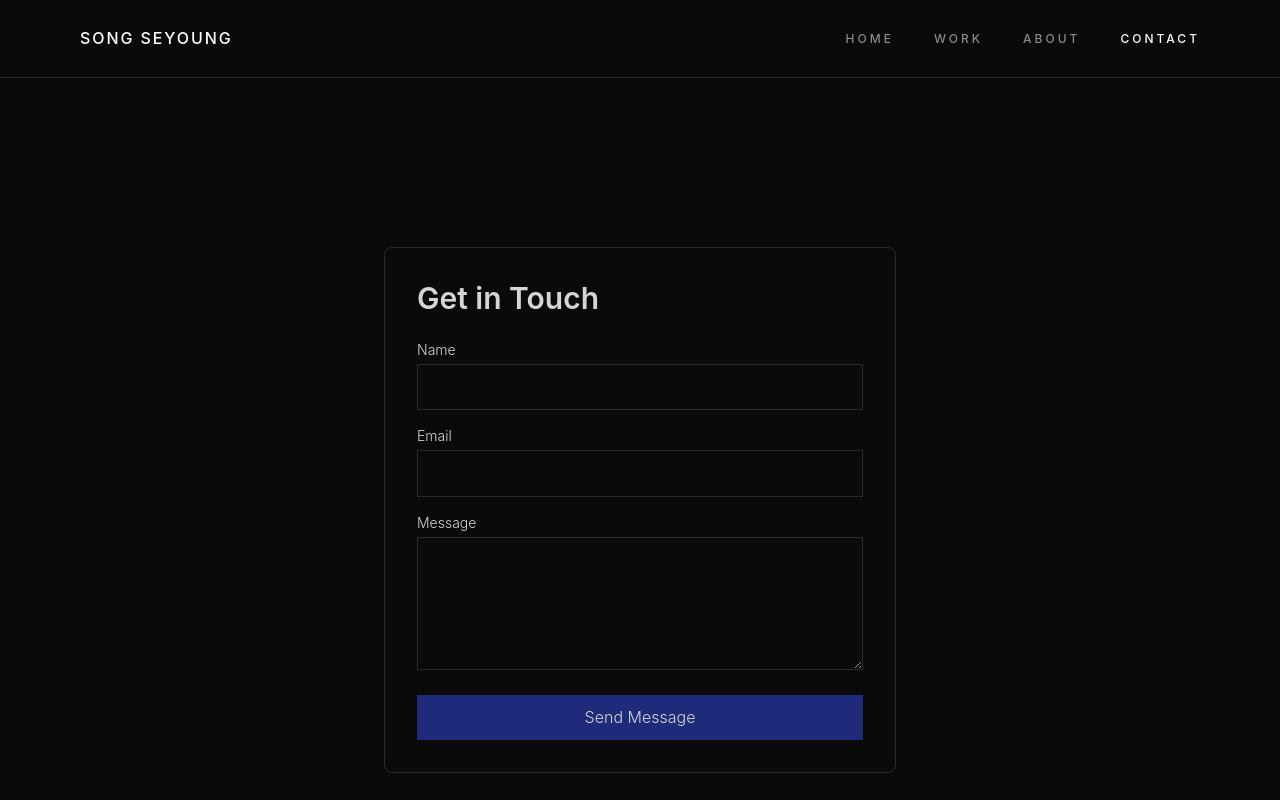
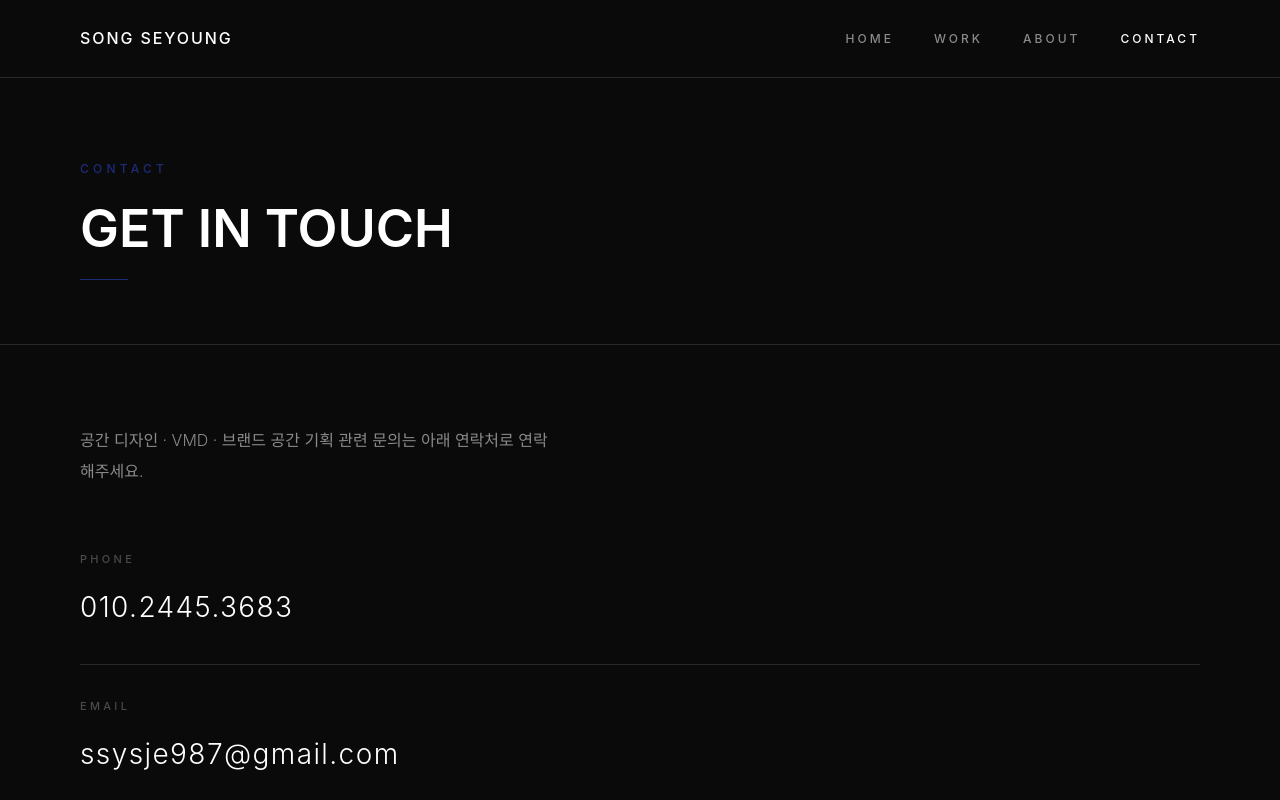
Before and after one commit to ssysje987/portfolio, a Next.js app: page /contact in a window 1280 px wide. Shown: the top 800 px of the page. Built offline with nearby package versions, Linux system fonts and the light colour scheme.

Commit message:
Fix duplicate text and add contact page

```diff
--- a/app/contact/page.tsx
+++ b/app/contact/page.tsx
@@ -1,77 +1,69 @@
-"use client";
-
-import { useState } from "react";
+export const metadata = {
+  title: 'CONTACT — SONG SEYOUNG',
+}
 
 export default function ContactPage() {
-  const [status, setStatus] = useState<"idle" | "sending" | "sent" | "error">(
-    "idle"
-  );
-  const handleSubmit = async (e: React.FormEvent<HTMLFormElement>) => {
-    e.preventDefault();
-    setStatus("sending");
-    const formData = new FormData(e.currentTarget);
-    const res = await fetch("/api/contact", {
-      method: "POST",
-      body: JSON.stringify({
-        name: formData.get("name"),
-        email: formData.get("email"),
-        message: formData.get("message"),
-      }),
-      headers: { "Content-Type": "application/json" },
-    });
-    if (res.ok) {
-      setStatus("sent");
-      e.currentTarget.reset();
-    } else {
-      setStatus("error");
-    }
-  };
+  return (
+    <div style={{ background: '#0A0A0A', minHeight: '100vh', color: '#FFFFFF' }}>
 
-  return (
-    <div className="pt-16 min-h-screen flex justify-center items-center">
-      <form onSubmit={handleSubmit} className="w-full max-w-lg p-8 border border-border rounded-lg">
-        <h1 className="text-3xl font-semibold mb-6">Get in Touch</h1>
-        <div className="mb-4">
-          <label className="block text-sm text-sub mb-1">Name</label>
-          <input
-            name="name"
-            required
-            className="w-full px-3 py-2 border border-border bg-transparent text-body"
-          />
+      <div style={{ padding: '80px 80px 64px', borderBottom: '0.5px solid #2A2A2A' }}>
+        <div style={{
+          fontSize: '12px', letterSpacing: '0.35em',
+          color: '#1E2B7A', marginBottom: '24px', fontWeight: 500
+        }}>
+          CONTACT
         </div>
-        <div className="mb-4">
-          <label className="block text-sm text-sub mb-1">Email</label>
-          <input
-            type="email"
-            name="email"
-            required
-            className="w-full px-3 py-2 border border-border bg-transparent text-body"
-          />
+        <h1 style={{ fontSize: '52px', fontWeight: 600, lineHeight: 1, marginBottom: '24px' }}>
+          GET IN TOUCH
+        </h1>
+        <div style={{ width: '48px', height: '1px', background: '#1E2B7A' }} />
+      </div>
+
+      <div style={{ padding: '80px' }}>
+        <p style={{
+          fontSize: '16px', color: '#8A8A8A',
+          lineHeight: 1.9, fontWeight: 300, marginBottom: '64px',
+          maxWidth: '480px'
+        }}>
+          공간 디자인 · VMD · 브랜드 공간 기획 관련 문의는
+          아래 연락처로 연락해주세요.
+        </p>
+
+        <div style={{ display: 'flex', flexDirection: 'column', gap: '32px' }}>
+          <div>
+            <div style={{
+              fontSize: '11px', letterSpacing: '0.3em',
+              color: '#4A4A4A', marginBottom: '12px', fontWeight: 500
+            }}>
+              PHONE
+            </div>
+            <a href="tel:01024453683" style={{
+              fontSize: '28px', color: '#FFFFFF',
+              textDecoration: 'none', letterSpacing: '0.05em', fontWeight: 300
+            }}>
+              010.2445.3683
+            </a>
+          </div>
+
+          <div style={{ width: '100%', height: '0.5px', background: '#2A2A2A' }} />
+
+          <div>
+            <div style={{
+              fontSize: '11px', letterSpacing: '0.3em',
+              color: '#4A4A4A', marginBottom: '12px', fontWeight: 500
+            }}>
+              EMAIL
+            </div>
+            <a href="mailto:ssysje987@gmail.com" style={{
+              fontSize: '28px', color: '#FFFFFF',
+              textDecoration: 'none', letterSpacing: '0.05em', fontWeight: 300
+            }}>
+              ssysje987@gmail.com
+            </a>
+          </div>
         </div>
-        <div className="mb-4">
-          <label className="block text-sm text-sub mb-1">Message</label>
-          <textarea
-            name="message"
-            required
-            rows={4}
-            className="w-full px-3 py-2 border border-border bg-transparent text-body"
-          ></textarea>
-        </div>
-        <button
-          type="submit"
-          className="w-full px-4 py-2 bg-cobalt text-body hover:bg-cobalt/80 transition-colors"
-          disabled={status === "sending"}
-        >
-          {status === "sending"
-            ? "Sending..."
-            : status === "sent"
-            ? "Sent!"
-            : "Send Message"}
-        </button>
-        {status === "error" && (
-          <p className="text-red-500 mt-2">오류가 발생했습니다. 다시 시도해주세요.</p>
-        )}
-      </form>
+      </div>
+
     </div>
-  );
+  )
 }
--- a/app/page.tsx
+++ b/app/page.tsx
@@ -139,7 +139,7 @@ export default function Home() {
           </h3>
           <div className="w-10 h-px bg-[#1E2B7A] mb-4"></div>
           <p className="text-[12px] text-[#8A8A8A] leading-[1.8]">
-            약 7년간 상업 VMD로 근무하며 SI 인테리어와 VM을 담당했습니다. NODE는 VMD 감각과 공간 디자인이 처음 만난 결절점입니다.
+            약 7년간 상업 VMD로 근무하며 SI 인테리어와 VM을 담당했습니다.
             <br />
             <span className="text-[#D5D5D5]">
               NODE는 VMD 감각과 공간 디자인이 처음 만난 결절점입니다.
```
